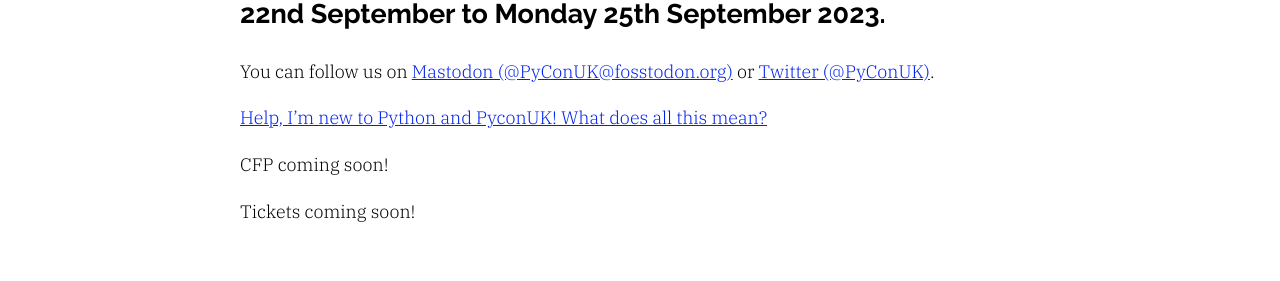
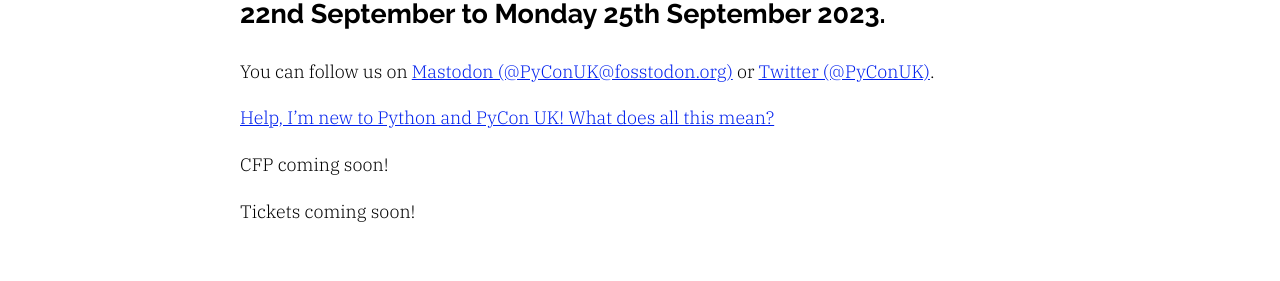
Before and after one commit to gma/2025.pyconuk.org, a Jekyll site: the page built from src/index.md, in a window 1280 px wide. Shown: the part 411-692 px from the top of the page. Built offline with Jekyll 4.4.1, drawn with Linux system fonts in a browser that asks for light colours; our own code applies the rules of GitHub Pages for plain Markdown files.

Commit message:
"PyCon UK" not "PyconUK"

```diff
--- a/src/index.md
+++ b/src/index.md
@@ -6,7 +6,7 @@ layout: default
 
 <p>You can follow us on <a href="https://fosstodon.org/@PyConUK">Mastodon (@PyConUK@fosstodon.org)</a> or <a href="https://twitter.com/pyconuk">Twitter (@PyConUK)</a>.</p>
 
-<a href="/faq/">Help, I'm new to Python and PyconUK! What does all this mean?</a>
+<a href="/faq/">Help, I'm new to Python and PyCon UK! What does all this mean?</a>
 
 <p>{% if site.cfp_open %}<p>Do you have an idea for something you'd like to share with our audience? <a href="/call-for-proposals/">Tell us about it!</a>{% else %}CFP coming soon!{% endif %}</p>
 <p>{% if site.tickets_open == true %}<p><a href="/tickets">Join us in {{ site.con_location }}!</a>{% else %}Tickets coming soon!{% endif %}</p>
```
